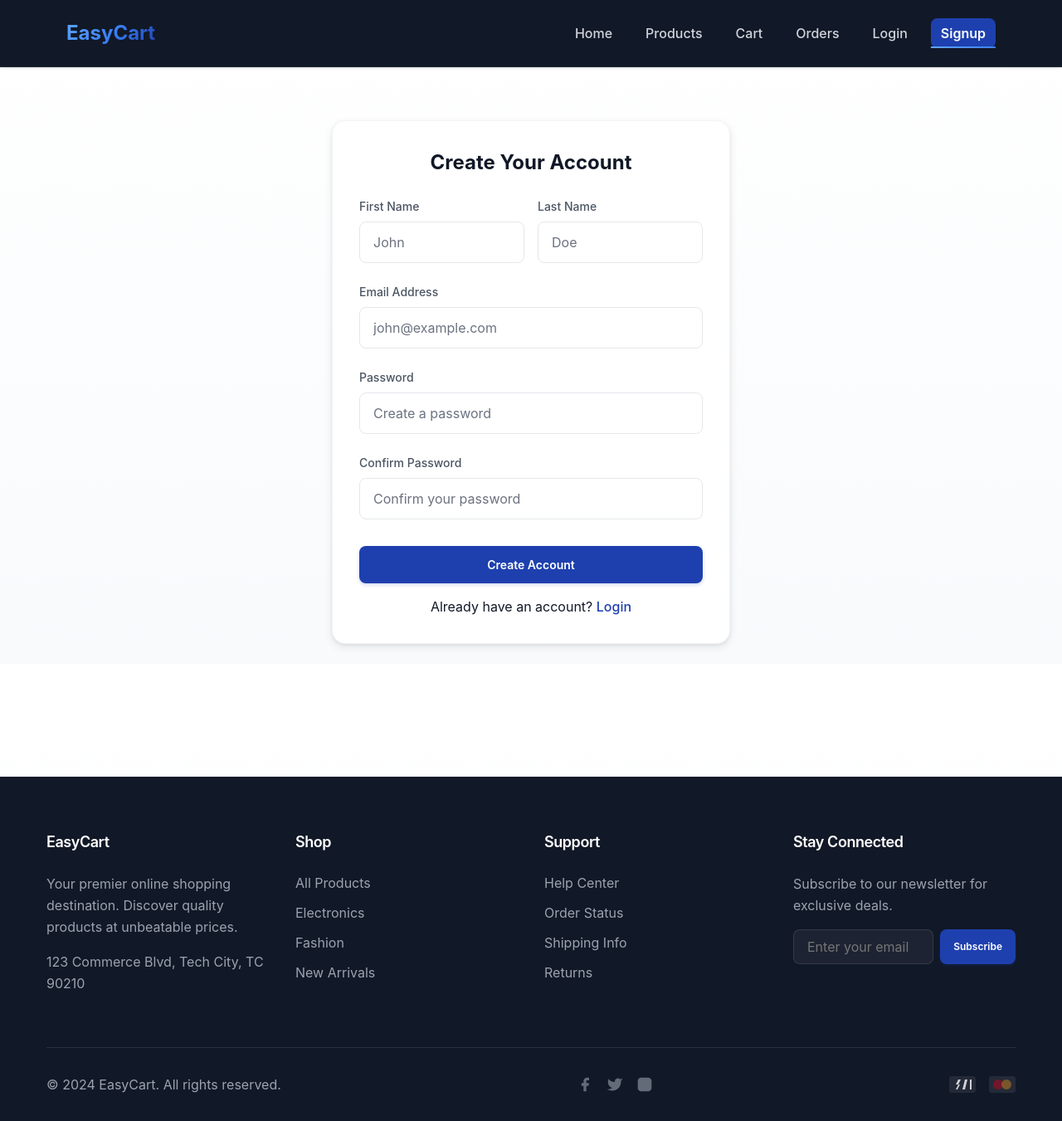
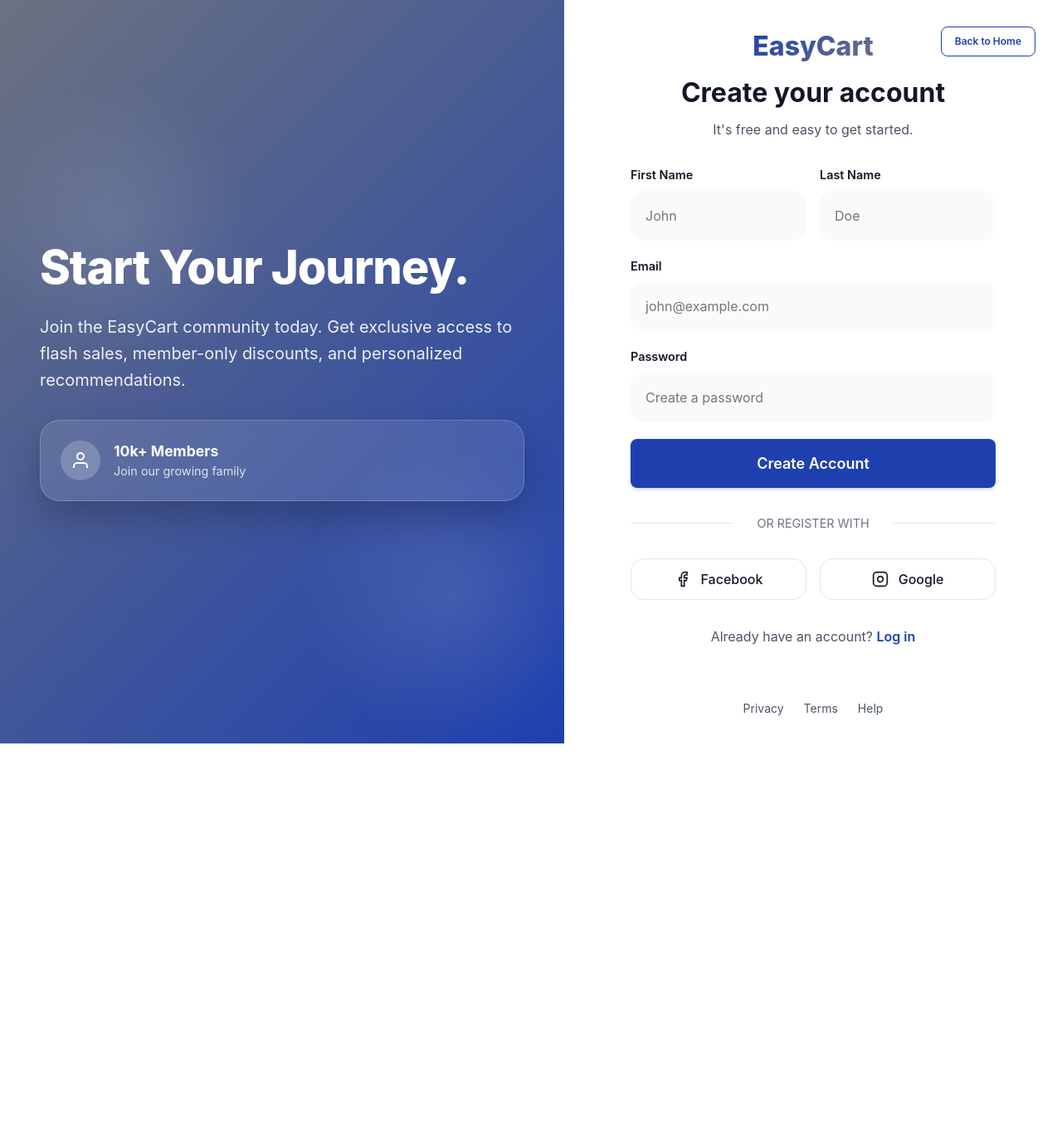
Before and after one commit to amarkatoliya/daily-internship-report, a PHP site: page /signup.php in a window 1280 px wide. Shown: the whole page at 83% size. After the commit the page ends 896 px from the top, so only its background shows below. Run offline with PHP 8.4, Linux system fonts and the light colour scheme.

Commit message:
login and signup updated

```diff
--- /dev/null
+++ b/easycart/css/auth.css
@@ -0,0 +1,238 @@
+/* ============================================
+   Auth Pages - Creative Redesign
+   ============================================ */
+
+/* Split Layout Container */
+.auth-container {
+    display: flex;
+    min-height: 100vh;
+    background: var(--bg-primary);
+    overflow: hidden;
+}
+
+/* Visual Side (Left) */
+.auth-visual {
+    flex: 1;
+    background: linear-gradient(135deg, var(--color-primary-dark), var(--color-primary));
+    position: relative;
+    display: flex;
+    flex-direction: column;
+    justify-content: center;
+    padding: var(--space-12);
+    color: white;
+    overflow: hidden;
+}
+
+/* Background Pattern/Effect */
+.auth-visual::before {
+    content: '';
+    position: absolute;
+    top: 0;
+    left: 0;
+    right: 0;
+    bottom: 0;
+    background:
+        radial-gradient(circle at 20% 30%, rgba(255,255,255,0.1) 0%, transparent 20%),
+        radial-gradient(circle at 80% 80%, rgba(255,255,255,0.1) 0%, transparent 20%);
+    z-index: 1;
+}
+
+.auth-visual__content {
+    position: relative;
+    z-index: 2;
+    max-width: 600px;
+    margin: 0 auto;
+}
+
+.auth-visual__title {
+    font-size: 3.5rem;
+    font-weight: 800;
+    margin-bottom: var(--space-6);
+    line-height: 1.1;
+    letter-spacing: -0.02em;
+}
+
+.auth-visual__text {
+    font-size: 1.25rem;
+    line-height: 1.6;
+    opacity: 0.9;
+    margin-bottom: var(--space-8);
+}
+
+/* Floating Product Card Decoration */
+.auth-visual__card {
+    background: rgba(255, 255, 255, 0.1);
+    backdrop-filter: blur(10px);
+    border: 1px solid rgba(255, 255, 255, 0.2);
+    border-radius: var(--radius-xl);
+    padding: var(--space-6);
+    margin-top: var(--space-8);
+    transform: rotate(-3deg) translateX(20px);
+    transition: transform 0.5s ease;
+    box-shadow: 0 20px 40px rgba(0,0,0,0.2);
+}
+
+.auth-visual:hover .auth-visual__card {
+    transform: rotate(0deg) translateX(0);
+}
+
+/* Form Side (Right) */
+.auth-form-side {
+    flex: 1;
+    display: flex;
+    flex-direction: column;
+    justify-content: center;
+    align-items: center;
+    padding: var(--space-8);
+    background: var(--bg-primary);
+    position: relative;
+    max-width: 600px;
+}
+
+.auth-form-container {
+    width: 100%;
+    max-width: 440px;
+    animation: fadeInUp 0.6s ease-out;
+}
+
+.auth-header {
+    margin-bottom: var(--space-8);
+    text-align: center;
+}
+
+.auth-logo {
+    font-size: 2rem;
+    font-weight: 800;
+    background: linear-gradient(135deg, var(--color-primary) 0%, var(--color-secondary) 100%);
+    -webkit-background-clip: text;
+    -webkit-text-fill-color: transparent;
+    text-decoration: none;
+    display: inline-block;
+    margin-bottom: var(--space-2);
+}
+
+.auth-title {
+    font-size: 2rem;
+    font-weight: 700;
+    color: var(--text-primary);
+    margin-bottom: var(--space-2);
+}
+
+.auth-subtitle {
+    color: var(--text-secondary);
+    font-size: var(--font-size-base);
+}
+
+/* Enhanced Form Inputs */
+.auth-input-group {
+    margin-bottom: var(--space-5);
+    position: relative;
+}
+
+.auth-input {
+    width: 100%;
+    padding: var(--space-4);
+    padding-left: var(--space-4);
+    background: var(--bg-secondary);
+    border: 2px solid transparent;
+    border-radius: var(--radius-lg);
+    font-size: var(--font-size-base);
+    transition: all 0.3s ease;
+}
+
+.auth-input:focus {
+    background: var(--bg-primary);
+    border-color: var(--color-primary);
+    box-shadow: 0 0 0 4px var(--color-primary-light);
+    outline: none;
+}
+
+.auth-label {
+    display: block;
+    margin-bottom: var(--space-2);
+    font-weight: 600;
+    color: var(--text-primary);
+    font-size: 0.9rem;
+}
+
+/* Social Login Divider */
+.auth-divider {
+    display: flex;
+    align-items: center;
+    margin: var(--space-8) 0;
+    color: var(--text-muted);
+    font-size: 0.9rem;
+}
+
+.auth-divider::before,
+.auth-divider::after {
+    content: '';
+    flex: 1;
+    height: 1px;
+    background: var(--border-color);
+}
+
+.auth-divider span {
+    padding: 0 var(--space-4);
+}
+
+/* Social Buttons */
+.social-buttons {
+    display: grid;
+    grid-template-columns: 1fr 1fr;
+    gap: var(--space-4);
+    margin-bottom: var(--space-8);
+}
+
+.btn-social {
+    display: flex;
+    align-items: center;
+    justify-content: center;
+    gap: var(--space-3);
+    padding: var(--space-3);
+    border: 1px solid var(--border-color);
+    border-radius: var(--radius-lg);
+    background: var(--bg-primary);
+    color: var(--text-primary);
+    font-weight: 500;
+    transition: all 0.2s;
+    cursor: pointer;
+}
+
+.btn-social:hover {
+    background: var(--bg-secondary);
+    border-color: var(--color-primary-light);
+    transform: translateY(-1px);
+}
+
+/* Responsive */
+@media (max-width: 960px) {
+    .auth-container {
+        flex-direction: column;
+    }
+
+    .auth-visual {
+        padding: var(--space-8);
+        min-height: 200px;
+        flex: none;
+    }
+
+    .auth-visual__content {
+        display: none; /* Hide complex visuals on mobile to save space */
+    }
+
+    .auth-visual::after {
+        content: 'EasyCart';
+        font-size: 2rem;
+        font-weight: bold;
+        color: white;
+    }
+
+    .auth-form-side {
+        padding: var(--space-6);
+        background: var(--bg-primary);
+        border-top-left-radius: var(--radius-xl);
+        border-top-right-radius: var(--radius-xl);
+        margin-top: -20px; /* Overlap effect */
+    }
+}
--- a/easycart/css/components.css
+++ b/easycart/css/components.css
@@ -212,6 +212,41 @@
     padding: 2px 6px;
     border-radius: 10px;
     box-shadow: 0 2px 4px rgba(0,0,0,0.2);
+}
+
+/* ===== BUTTON COMPONENT ===== */
+
+/* Footer Minimal Variant (for Auth pages) */
+.footer--minimal {
+    padding-top: var(--space-8);
+    border-top: none;
+    margin-top: auto;
+    background: transparent;
+}
+
+.footer--minimal .footer__bottom {
+    border-top: none;
+    padding-top: 0;
+    justify-content: center;
+    flex-direction: column;
+    gap: var(--space-4);
+}
+
+.footer--minimal .footer__links-inline {
+    display: flex;
+    gap: var(--space-6);
+    justify-content: center;
+    flex-wrap: wrap;
+}
+
+.footer--minimal .footer__link {
+    font-size: var(--font-size-sm);
+    color: var(--text-secondary);
+}
+
+.footer--minimal .footer__link:hover {
+    color: var(--color-primary);
+    padding-left: 0;
 }
 
 /* ===== BUTTON COMPONENT ===== */
--- a/easycart/css/styles.css
+++ b/easycart/css/styles.css
@@ -17,6 +17,7 @@
 
 /* 4. Page-specific styles - Cart & Orders pages */
 @import url('pages.css');
+@import url('auth.css');
 
 /* 5. Responsive styles - Always last */
 @import url('responsive.css');
--- a/easycart/signup.php
+++ b/easycart/signup.php
@@ -1,7 +1,7 @@
 <?php
 session_start();
 require_once 'data.php';
-// Get cart count for badge (filter invalid items)
+// Cart count logic
 $cartCount = 0;
 if (isset($_SESSION['cart']) && is_array($_SESSION['cart'])) {
     $cartCount = count(array_filter($_SESSION['cart'], function ($item) {
@@ -21,141 +21,116 @@ if (isset($_SESSION['cart']) && is_array($_SESSION['cart'])) {
 </head>
 
 <body>
-    <header class="header">
-        <div class="container">
-            <div class="header__content">
-                <a href="index.php" class="header__logo">EasyCart</a>
-                <nav class="header__nav">
-                    <ul class="nav__list">
-                        <li><a href="index.php" class="nav__link">Home</a></li>
-                        <li><a href="products.php" class="nav__link">Products</a></li>
-                        <li><a href="cart.php" class="nav__link" style="position: relative;">Cart
-                                <?php if ($cartCount > 0): ?>
-                                    <span class="cart-badge">
-                                        <?php echo $cartCount; ?>
-                                    </span>
-                                <?php endif; ?>
-                            </a></li>
-                        <li><a href="orders.php" class="nav__link">Orders</a></li>
-                        <li><a href="login.php" class="nav__link">Login</a></li>
-                        <li><a href="signup.php" class="nav__link nav__link--active">Signup</a></li>
-                    </ul>
-                </nav>
+    <div class="auth-container">
+        <!-- Visual Side (Left) -->
+        <div class="auth-visual"
+            style="background: linear-gradient(135deg, var(--color-secondary), var(--color-primary));">
+            <div class="auth-visual__content">
+                <h1 class="auth-visual__title">Start Your Journey.</h1>
+                <p class="auth-visual__text">
+                    Join the EasyCart community today. Get exclusive access to flash sales, member-only discounts, and
+                    personalized recommendations.
+                </p>
+
+                <div class="auth-visual__card">
+                    <div style="display: flex; gap: 1rem; align-items: center;">
+                        <div
+                            style="width: 48px; height: 48px; background: rgba(255,255,255,0.2); border-radius: 50%; display: flex; align-items: center; justify-content: center;">
+                            <svg width="24" height="24" viewBox="0 0 24 24" fill="none" stroke="white" stroke-width="2">
+                                <path d="M20 21v-2a4 4 0 0 0-4-4H8a4 4 0 0 0-4 4v2"></path>
+                                <circle cx="12" cy="7" r="4"></circle>
+                            </svg>
+                        </div>
+                        <div>
+                            <div style="font-weight: bold; font-size: 1.1rem;">10k+ Members</div>
+                            <div style="font-size: 0.9rem; opacity: 0.8;">Join our growing family</div>
                         </div>
                     </div>
-    </header>
-
-    <main class="main">
-        <div class="container">
-            <section class="section">
-                <form class="form">
-                    <h2 style="text-align: center; margin-bottom: var(--space-6);">Create Your Account</h2>
-                    <div style="display: grid; grid-template-columns: 1fr 1fr; gap: var(--space-4);">
-                        <div class="form__group">
-                            <label class="form__label">First Name</label>
-                            <input type="text" class="form__input" placeholder="John" required>
-                        </div>
-                        <div class="form__group">
-                            <label class="form__label">Last Name</label>
-                            <input type="text" class="form__input" placeholder="Doe" required>
                 </div>
             </div>
-                    <div class="form__group">
-                        <label class="form__label">Email Address</label>
-                        <input type="email" class="form__input" placeholder="john@example.com" required>
         </div>
-                    <div class="form__group">
-                        <label class="form__label">Password</label>
-                        <input type="password" class="form__input" placeholder="Create a password" required>
+
+        <!-- Form Side (Right) -->
+        <div class="auth-form-side">
+            <!-- Floating Navigation -->
+            <div style="position: absolute; top: 2rem; right: 2rem; z-index: 10;">
+                <a href="index.php" class="btn btn--outline btn--sm">Back to Home</a>
             </div>
-                    <div class="form__group">
-                        <label class="form__label">Confirm Password</label>
-                        <input type="password" class="form__input" placeholder="Confirm your password" required>
+
+            <div class="auth-form-container">
+                <div class="auth-header">
+                    <a href="index.php" class="auth-logo">EasyCart</a>
+                    <h2 class="auth-title">Create your account</h2>
+                    <p class="auth-subtitle">It's free and easy to get started.</p>
                 </div>
-                    <div class="form__actions">
-                        <button type="submit" class="btn btn--primary btn--full">Create Account</button>
+
+                <form class="form"
+                    style="box-shadow: none; padding: 0; background: transparent; border: none; max-width: 100%;">
+                    <div style="display: grid; grid-template-columns: 1fr 1fr; gap: 1rem;">
+                        <div class="auth-input-group">
+                            <label class="auth-label">First Name</label>
+                            <input type="text" class="auth-input" placeholder="John" required>
                         </div>
-                    <div style="text-align: center; margin-top: var(--space-4);">
-                        <p>Already have an account? <a href="login.php" class="form__link">Login</a></p>
-                    </div>
-                </form>
-            </section>
-        </div>
-    </main>
-
-    <footer class="footer">
-        <div class="container">
-            <div class="footer__content">
-                <div class="footer__section">
-                    <h3>EasyCart</h3>
-                    <p>Your premier online shopping destination. Discover quality products at unbeatable prices.</p>
-                    <p>123 Commerce Blvd, Tech City, TC 90210</p>
-                </div>
-                <div class="footer__section">
-                    <h3>Shop</h3>
-                    <ul class="footer__links">
-                        <li><a href="products.php" class="footer__link">All Products</a></li>
-                        <li><a href="products.php?category=Electronics" class="footer__link">Electronics</a></li>
-                        <li><a href="products.php?category=Fashion" class="footer__link">Fashion</a></li>
-                        <li><a href="products.php" class="footer__link">New Arrivals</a></li>
-                    </ul>
-                </div>
-                <div class="footer__section">
-                    <h3>Support</h3>
-                    <ul class="footer__links">
-                        <li><a href="#" class="footer__link">Help Center</a></li>
-                        <li><a href="#" class="footer__link">Order Status</a></li>
-                        <li><a href="#" class="footer__link">Shipping Info</a></li>
-                        <li><a href="#" class="footer__link">Returns</a></li>
-                    </ul>
-                </div>
-                <div class="footer__section">
-                    <h3>Stay Connected</h3>
-                    <p>Subscribe to our newsletter for exclusive deals.</p>
-                    <form class="footer__newsletter-form">
-                        <input type="email" placeholder="Enter your email" class="footer__input">
-                        <button type="button" class="btn btn--primary btn--sm">Subscribe</button>
-                    </form>
+                        <div class="auth-input-group">
+                            <label class="auth-label">Last Name</label>
+                            <input type="text" class="auth-input" placeholder="Doe" required>
                         </div>
                     </div>
-            <div class="footer__bottom">
-                <p>&copy; 2024 EasyCart. All rights reserved.</p>
-                <div class="footer__social">
-                    <a href="#" class="social-link" aria-label="Facebook">
-                        <svg class="social-icon" viewBox="0 0 24 24">
+
+                    <div class="auth-input-group">
+                        <label class="auth-label">Email</label>
+                        <input type="email" class="auth-input" placeholder="john@example.com" required>
+                    </div>
+
+                    <div class="auth-input-group">
+                        <label class="auth-label">Password</label>
+                        <input type="password" class="auth-input" placeholder="Create a password" required>
+                    </div>
+
+                    <button type="submit" class="btn btn--primary btn--full btn--lg">Create Account</button>
+
+                    <nav class="auth-divider">
+                        <span>OR REGISTER WITH</span>
+                    </nav>
+
+                    <div class="social-buttons">
+                        <button type="button" class="btn-social">
+                            <svg width="20" height="20" viewBox="0 0 24 24" fill="none" stroke="currentColor"
+                                stroke-width="2">
                                 <path d="M18 2h-3a5 5 0 0 0-5 5v3H7v4h3v8h4v-8h3l1-4h-4V7a1 1 0 0 1 1-1h3z"></path>
                             </svg>
-                    </a>
-                    <a href="#" class="social-link" aria-label="Twitter">
-                        <svg class="social-icon" viewBox="0 0 24 24">
-                            <path
-                                d="M23 3a10.9 10.9 0 0 1-3.14 1.53 4.48 4.48 0 0 0-7.86 3v1A10.66 10.66 0 0 1 3 4s-4 9 5 13a11.64 11.64 0 0 1-7 2c9 5 20 0 20-11.5a4.5 4.5 0 0 0-.08-.83A7.72 7.72 0 0 0 23 3z">
-                            </path>
-                        </svg>
-                    </a>
-                    <a href="#" class="social-link" aria-label="Instagram">
-                        <svg class="social-icon" viewBox="0 0 24 24">
+                            Facebook
+                        </button>
+                        <button type="button" class="btn-social">
+                            <svg width="20" height="20" viewBox="0 0 24 24" fill="none" stroke="currentColor"
+                                stroke-width="2">
                                 <rect x="2" y="2" width="20" height="20" rx="5" ry="5"></rect>
                                 <path d="M16 11.37A4 4 0 1 1 12.63 8 4 4 0 0 1 16 11.37z"></path>
                                 <line x1="17.5" y1="6.5" x2="17.51" y2="6.5"></line>
                             </svg>
-                    </a>
+                            Google
+                        </button>
                     </div>
-                <div class="footer__payment">
-                    <svg width="32" height="20" viewBox="0 0 32 20" fill="none">
-                        <rect width="32" height="20" rx="3" fill="white" fill-opacity="0.1" />
-                        <path d="M13 10L10 16H8L11 10H8L11 4H14L11 10ZM25 4H27V16H25V4ZM19 16H16L19 4H22L19 16Z"
-                            fill="white" />
-                    </svg>
-                    <svg width="32" height="20" viewBox="0 0 32 20" fill="none">
-                        <rect width="32" height="20" rx="3" fill="white" fill-opacity="0.1" />
-                        <circle cx="11" cy="10" r="6" fill="#EB001B" fill-opacity="0.5" />
-                        <circle cx="21" cy="10" r="6" fill="#F79E1B" fill-opacity="0.5" />
-                    </svg>
+
+                    <div style="text-align: center; margin-top: 1.5rem;">
+                        <span style="color: var(--text-secondary);">Already have an account? </span>
+                        <a href="login.php"
+                            style="color: var(--color-primary); font-weight: 600; text-decoration: none;">Log in</a>
+                    </div>
+                </form>
+
+                <footer class="footer--minimal" style="padding-top: 2rem; margin-top: 0; background: transparent;">
+                    <div class="footer__bottom" style="border-top: none;">
+                        <div class="footer__links-inline">
+                            <a href="#" class="footer__link">Privacy</a>
+                            <a href="#" class="footer__link">Terms</a>
+                            <a href="#" class="footer__link">Help</a>
+                        </div>
+                    </div>
+                </footer>
             </div>
         </div>
     </div>
-    </footer>
 </body>
 
 </html>
```
Also changed, not shown: easycart/login.php (+98 -108 lines). Lines whose indentation alone changed are shown as unchanged.
